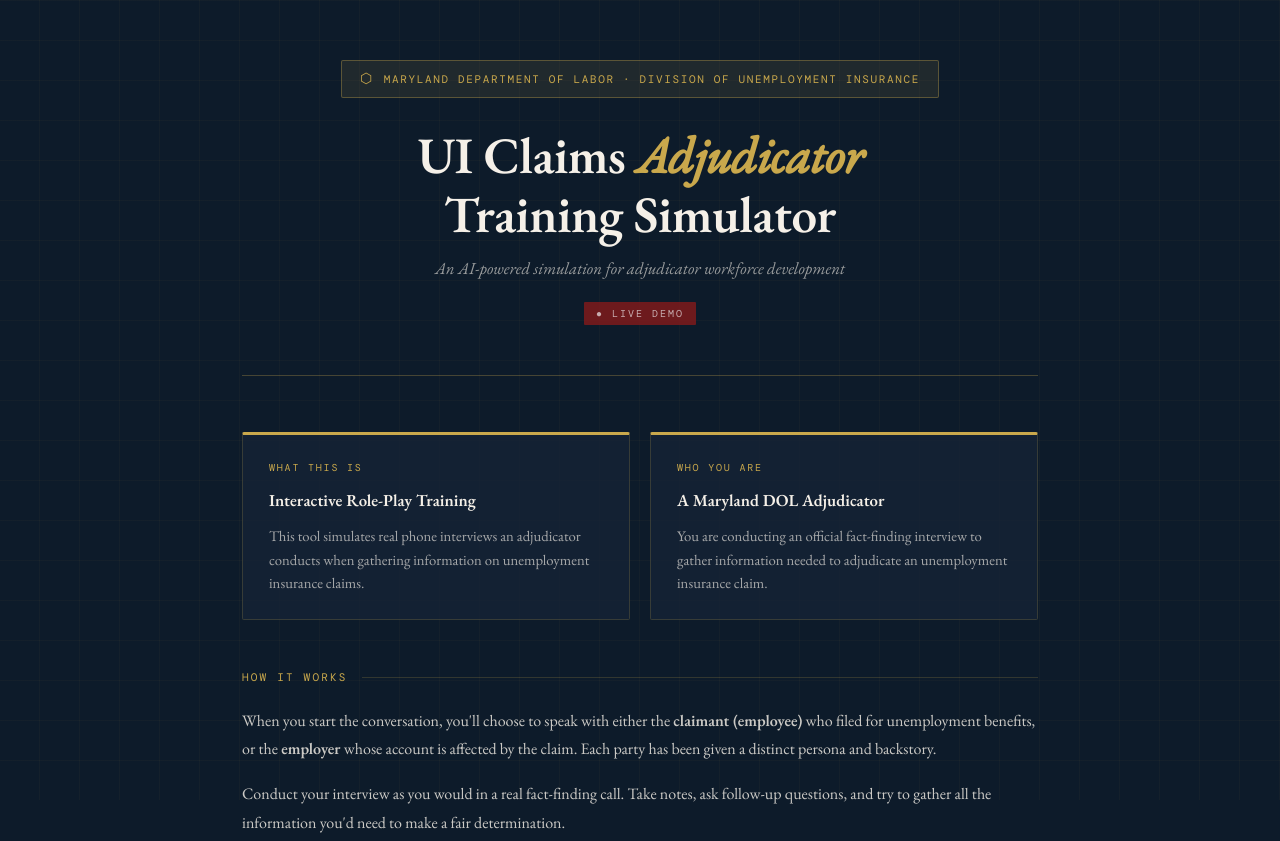
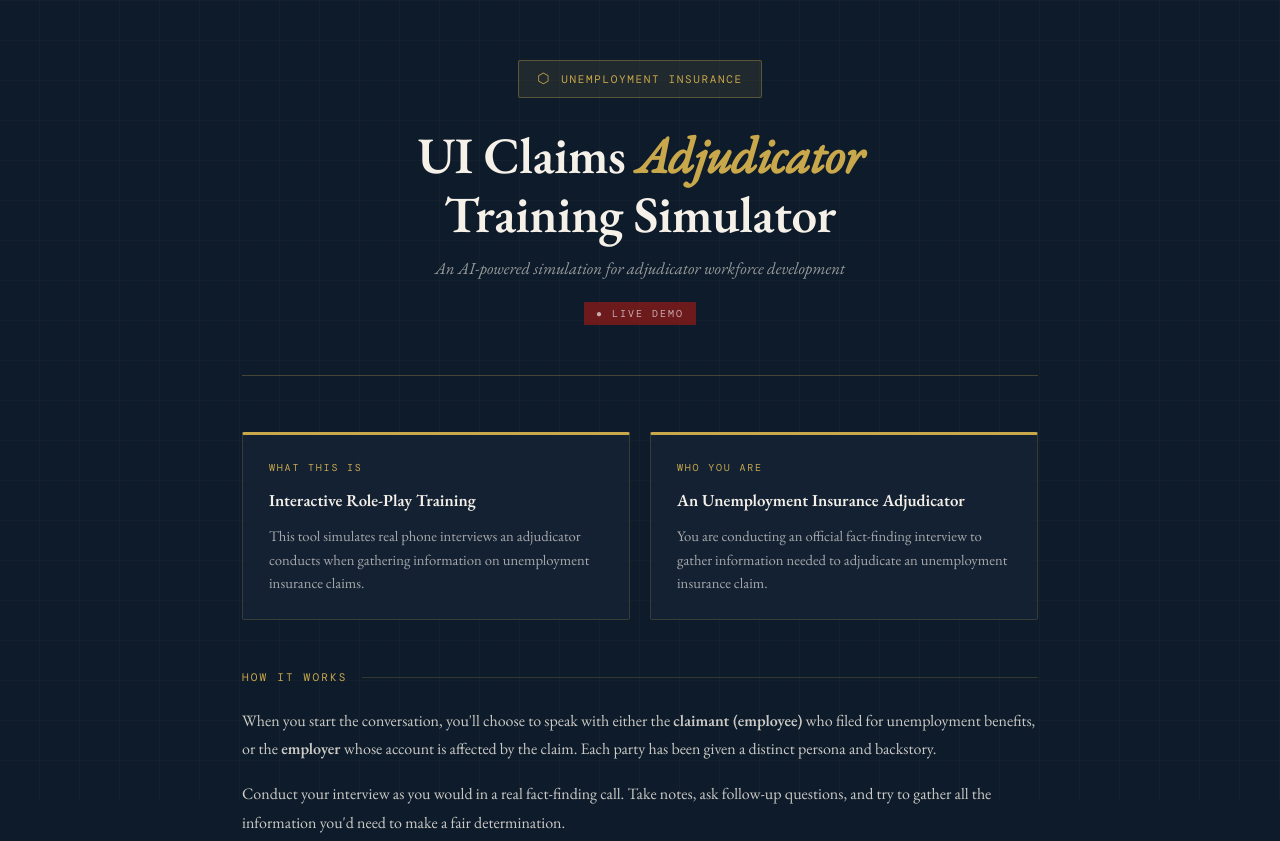
Before and after one commit to jmernyk/jmernyk.github.io, a plain HTML site: page ui-adjudicator-demo.html in a window 1280 px wide. Shown: the top 841 px of the page. Drawn offline with nearby package versions, Linux system fonts and the light colour scheme; a script that the page names is missing.

Commit message:
Update title and footer for UI Claims Adjudicator demo

```diff
--- a/ui-adjudicator-demo.html
+++ b/ui-adjudicator-demo.html
@@ -3,7 +3,7 @@
 <head>
   <meta charset="UTF-8" />
   <meta name="viewport" content="width=device-width, initial-scale=1.0" />
-  <title>UI Claims Adjudicator — Training Demo | Maryland DOL</title>
+  <title>UI Claims Adjudicator — Training Demo</title>
   <link href="https://fonts.googleapis.com/css2?family=EB+Garamond:ital,wght@0,400;0,600;1,400&family=DM+Mono:wght@400;500&display=swap" rel="stylesheet" />
   <style>
     *, *::before, *::after { box-sizing: border-box; margin: 0; padding: 0; }
@@ -429,7 +429,7 @@
   <div class="page-wrap">
 
     <header>
-      <div class="seal-badge">Maryland Department of Labor · Division of Unemployment Insurance</div>
+      <div class="seal-badge">Unemployment Insurance</div>
       <h1>UI Claims <em>Adjudicator</em><br>Training Simulator</h1>
       <p class="subtitle">An AI-powered simulation for adjudicator workforce development</p>
       <div class="demo-tag">● Live Demo</div>
@@ -443,7 +443,7 @@
       </div>
       <div class="card">
         <div class="card-label">Who You Are</div>
-        <h3>A Maryland DOL Adjudicator</h3>
+        <h3>An Unemployment Insurance Adjudicator</h3>
         <p>You are conducting an official fact-finding interview to gather information needed to adjudicate an unemployment insurance claim.</p>
       </div>
     </div>
@@ -507,7 +507,7 @@
     </div>
 
     <footer>
-      <p>Training Simulation — Not for Official Use &nbsp;·&nbsp; Maryland Department of Labor &nbsp;·&nbsp; Division of Unemployment Insurance</p>
+      <p>Training Simulation — Not for Official Use</p>
     </footer>
 
   </div>
```
